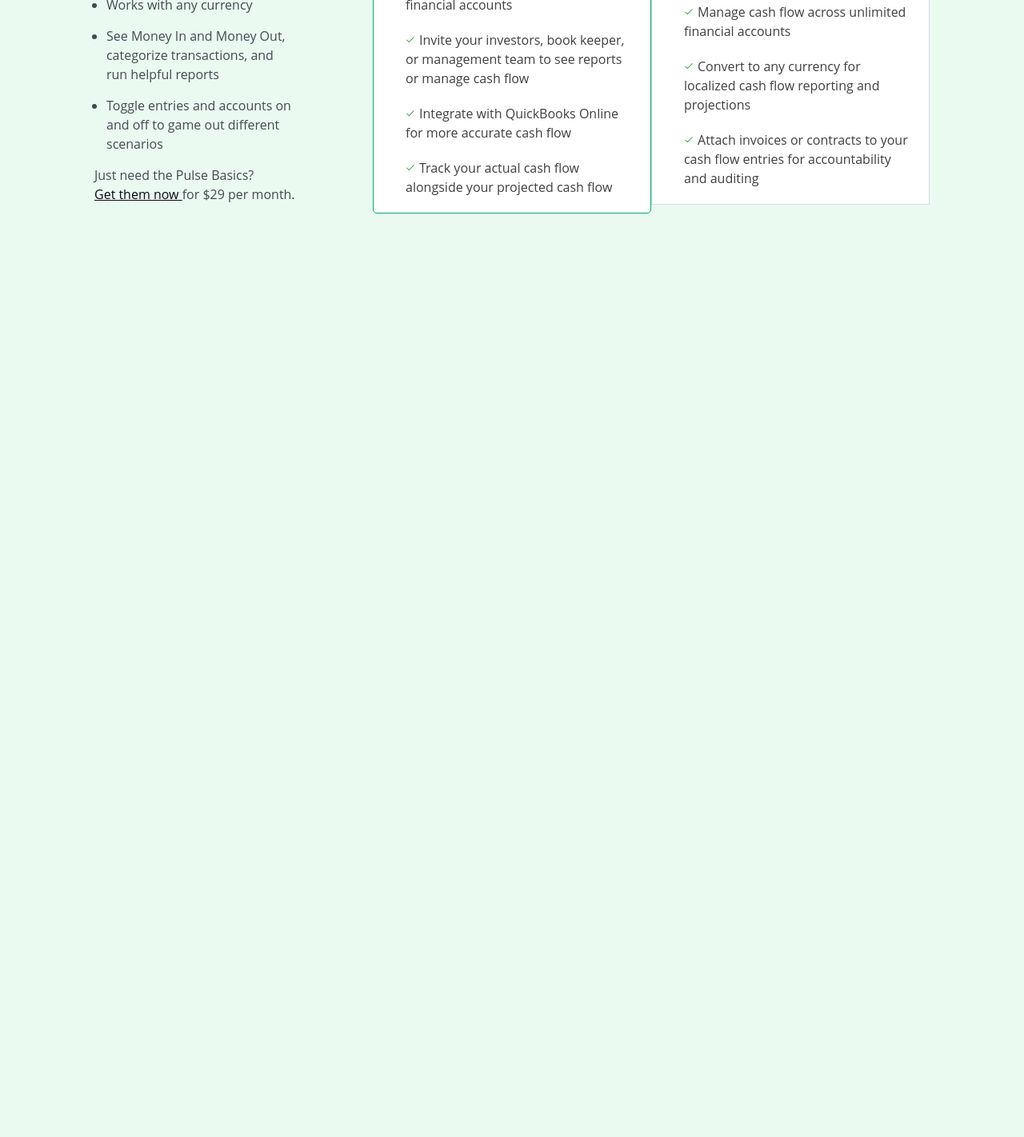
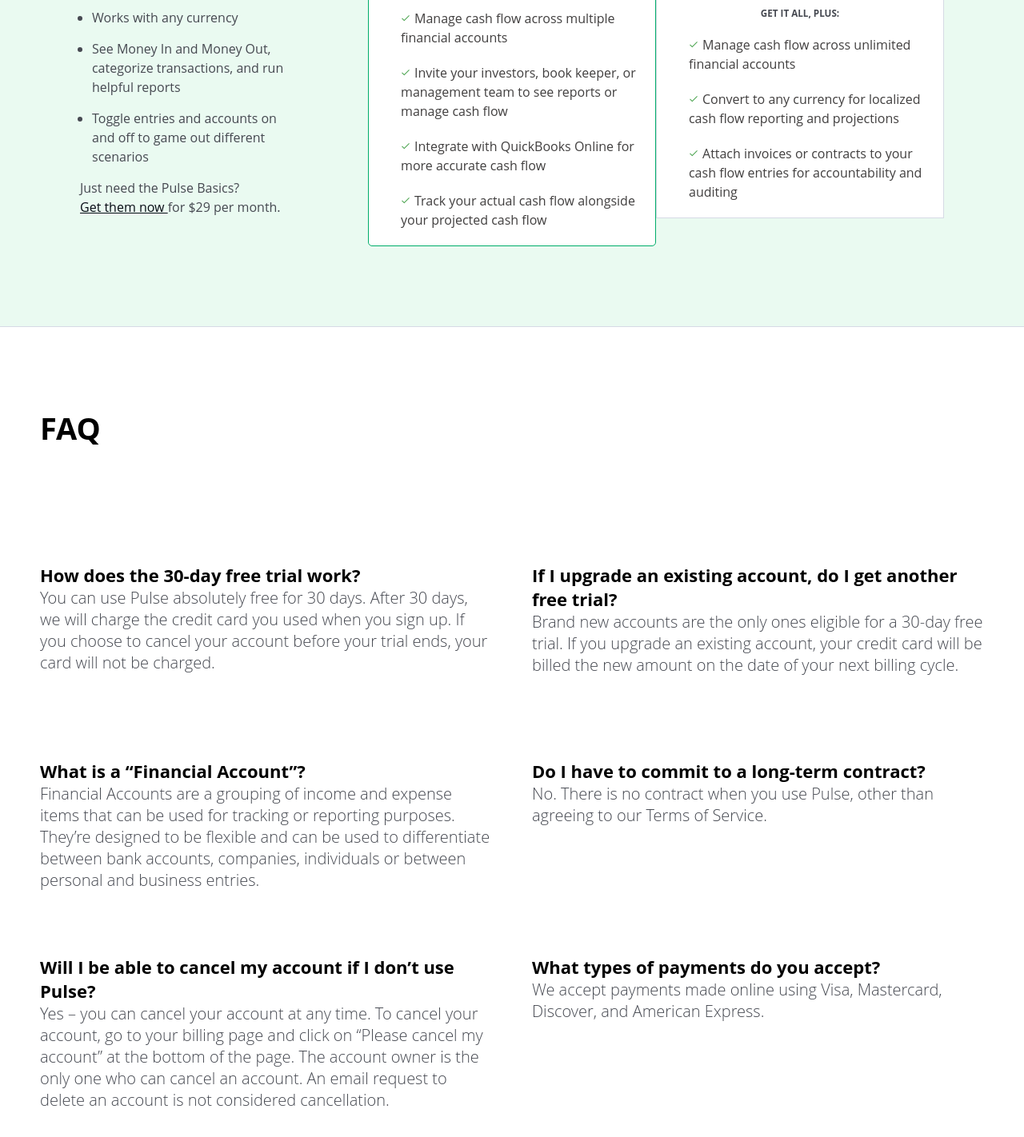
Before and after one commit to shanshal/pulse02, a plain HTML site: page index.html in a window 1280 px wide. Shown: the part 636-2058 px from the top of the page at 80% size. Before the commit the page ends 903 px from the top, so only its background shows below. Drawn offline with Linux system fonts and the light colour scheme.

Commit message:
added the faq section into the already exisiting layout

```diff
--- a/index.html
+++ b/index.html
@@ -83,5 +83,66 @@
         </div>
         </div>
     </div>
+
+<div id="faq">
+    <div class="faq">
+        <div class="header">FAQ</div>
+        <div class="empty-div"></div>
+        <div class="card c-1">
+            <div class="title ttl-1">
+                How does the 30-day free trial work?
+            </div>
+            <div class="text txt-1">
+                You can use Pulse absolutely free for 30 days. After 30 days, we will charge the credit card you used when you sign up. If you choose to cancel your account before your trial ends, your card will not be charged.
+            </div>
+        </div>
+        <div class="card c-2">
+            <div class="title ttl-2">
+                If I upgrade an existing account, do I get another free trial?
+            </div>
+            <div class="text txt-2">
+                Brand new accounts are the only ones eligible for a 30-day free trial. If you upgrade an existing account, your credit card will be billed the new amount on the date of your next billing cycle.
+            </div>
+        </div>
+        <div class="card c-3">
+         <div class="title ttl-3">
+            What is a “Financial Account”?
+         </div>
+         <div class="text txt-3">
+            <div>
+                Financial Accounts are a grouping of income and expense items that can be used for tracking or reporting purposes.
+            </div>
+            <div>
+                They’re designed to be flexible and can be used to differentiate between bank accounts, companies, individuals or between personal and business entries.
+            </div>
+         </div>
+        </div>
+        <div class="card c-4">
+            <div class="title ttl-4">
+                Do I have to commit to a long-term contract?
+            </div>
+            <div class="text txt-4">
+                No. There is no contract when you use Pulse, other than agreeing to our Terms of Service.
+            </div>
+        </div>
+        <div class="card c-5">
+            <div class="title ttl-5">
+                Will I be able to cancel my account if I don’t use Pulse?
+            </div>
+            <div class="text txt5">
+                Yes – you can cancel your account at any time. To cancel your account, go to your billing page and click on “Please cancel my account” at the bottom of the page. The account owner is the only one who can cancel an account. An email request to delete an account is not considered cancellation.
+            </div>
+        </div>
+        <div class="card c-6">
+            <div class="title ttl-6">
+                What types of payments do you accept?
+            </div>
+            <div class="text txt-6">
+                We accept payments made online using Visa, Mastercard, Discover, and American Express.
+            </div>
+        </div>
+    </div>
+</div>
+
 </body>
 </html>
--- a/styles.css
+++ b/styles.css
@@ -12,10 +12,6 @@
 }
 
 body, html {
-    padding-top: 10px;
-    padding-left: 30px;
-    padding-right: 30px;
-    background-color: #eafaf1;
     color: #83858a;
     font-weight: 400;
 }
@@ -25,7 +21,11 @@ a {
     color: #080c16;
 }
 .cardsTemplate{
-    margin-top: 20px;
+    background-color: #eafaf1;
+    padding-top: 20px;
+    padding-left: 40px;
+    padding-right: 40px;
+    padding-bottom: 100px;
     display: flex;
     width: 100%;
     justify-content: center;
@@ -33,7 +33,7 @@ a {
 }
 
 .grid-1{
-    margin-top: 120px;
+    padding-top: 120px;
     flex: 0 0 30%;
     justify-content: center;
 }
@@ -206,6 +206,7 @@ a {
     font-family: 'Open Sans', sans-serif;
 }
 nav{
+    padding: 30px;
     background-color: #eafaf1;
     color: #00ad6a;
 }
@@ -223,7 +224,7 @@ nav{
     display: flex;
     gap: 40px;
     justify-content: space-around;
-    margin: 16px;
+    padding: 16px;
     align-items: baseline;
     font-weight: bold;
 }
@@ -249,3 +250,39 @@ color: #00ad6a;
     bottom: 2px;
     left: 2px;
 }
+
+/*this is the faq style section*/
+#faq {
+    border-top: 1px solid #d6dae5;
+    background-color: #ffffff;
+    color: black;
+    width: 100%;
+    padding: 20px;
+}
+
+.head{
+    margin: 30px;
+    font-size: 38px;
+}
+.faq{
+    display: grid;
+    grid-template-columns: repeat(2, 1fr);
+    grid-template-rows: repeat(4, 1fr);
+    grid-gap: 50px;
+    margin: 30px;
+    font-family: workSans;
+}
+.title{
+    font-size: 22px;
+    font-weight: 700;
+}
+.text{
+    font-size: 20px;
+    font-weight: 200;
+    color: #464951;
+}
+.header{
+    margin-top: 50px;
+    font-size: 38px;
+    font-weight: bolder;
+}
```
